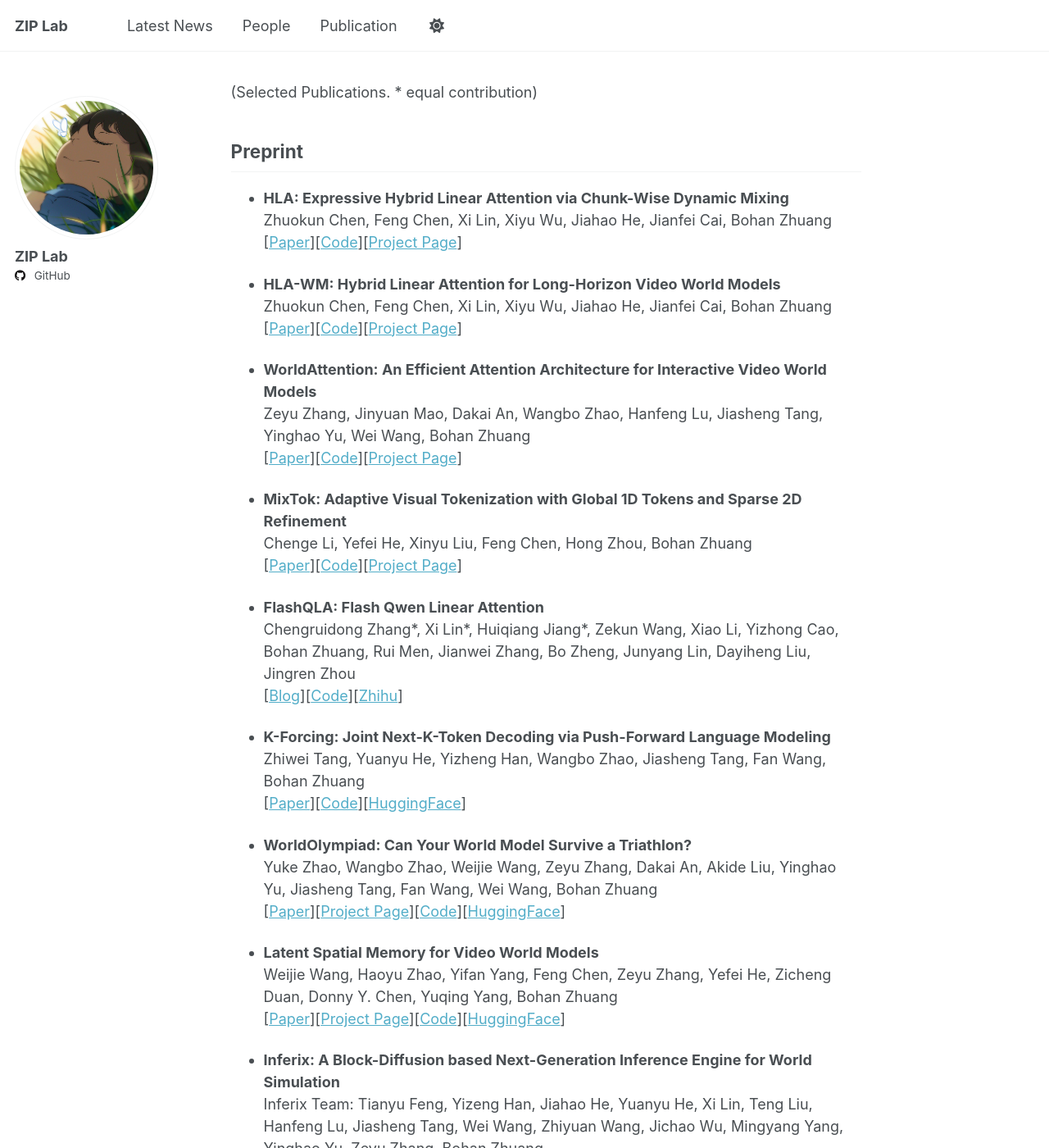
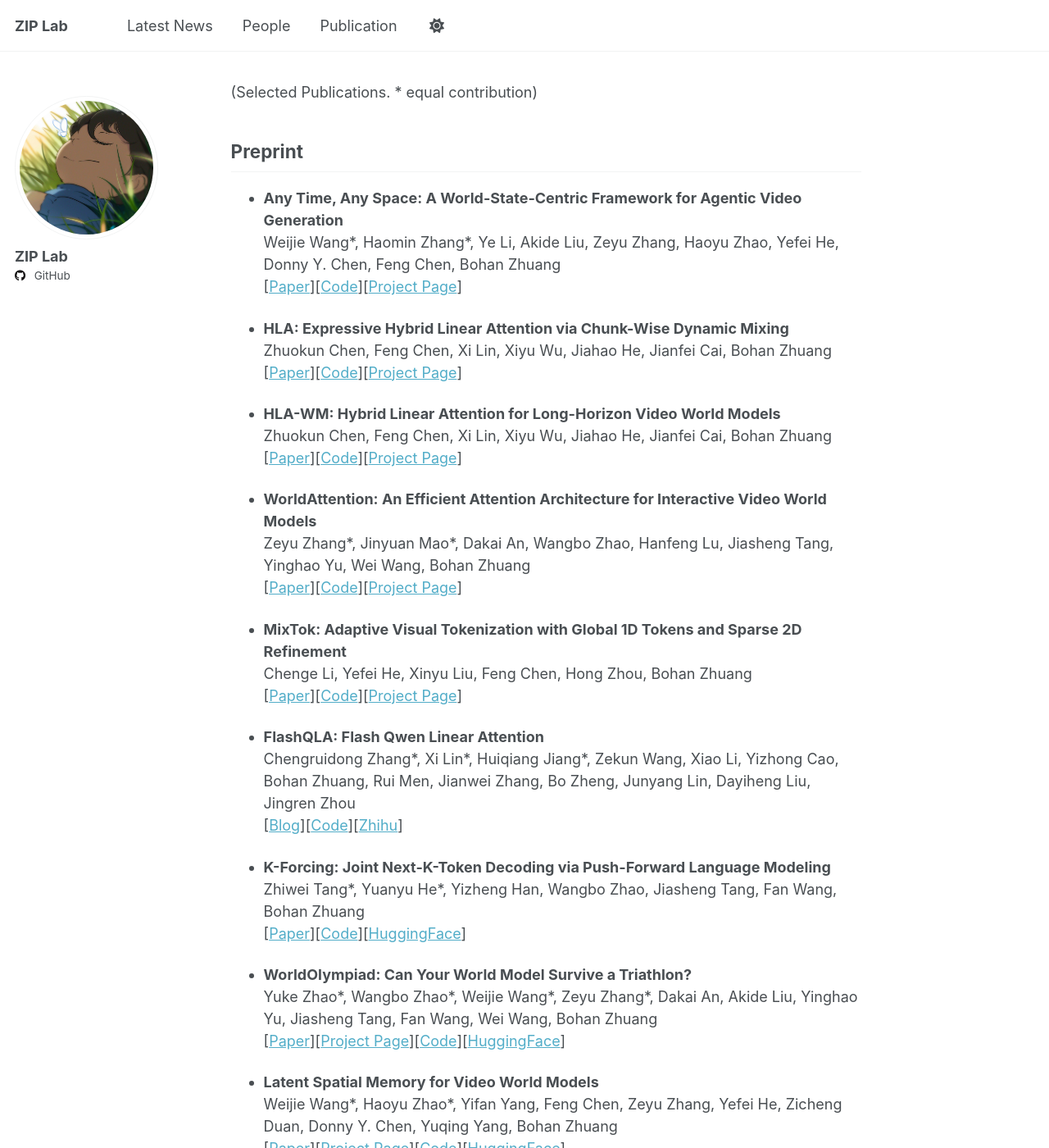
Before and after one commit to ziplab/ziplab.github.io, a Jekyll site: the page built from _pages/publication.md, in a window 1280 px wide and 1400 px high. Shown: the whole window at 82% size. Built offline with Jekyll 4.4.1, drawn with Linux system fonts in a browser that asks for light colours; some of the changed text lies outside the part shown.

Commit message:
Update publication.md

```diff
--- a/_pages/publication.md
+++ b/_pages/publication.md
@@ -5,6 +5,11 @@ author_profile: true
 (Selected Publications. * equal contribution)
 
 ## Preprint
+
+
+- **Any Time, Any Space: A World-State-Centric Framework for Agentic Video Generation**
+Weijie Wang\*, Haomin Zhang\*, Ye Li, Akide Liu, Zeyu Zhang, Haoyu Zhao, Yefei He, Donny Y. Chen, Feng Chen, Bohan Zhuang
+\[[Paper](https://arxiv.org/abs/2610.20571)\]\[[Code](https://github.com/ziplab/ATAS)\]\[[Project Page](https://lhmd.top/atas/)\]
 
 
 
@@ -21,7 +26,7 @@ Zhuokun Chen, Feng Chen, Xi Lin, Xiyu Wu, Jiahao He, Jianfei Cai, Bohan Zhuang
 
 
 - **WorldAttention: An Efficient Attention Architecture for Interactive Video World Models**
-Zeyu Zhang, Jinyuan Mao, Dakai An, Wangbo Zhao, Hanfeng Lu, Jiasheng Tang, Yinghao Yu, Wei Wang, Bohan Zhuang
+Zeyu Zhang\*, Jinyuan Mao\*, Dakai An, Wangbo Zhao, Hanfeng Lu, Jiasheng Tang, Yinghao Yu, Wei Wang, Bohan Zhuang
 \[[Paper](https://arxiv.org/abs/2609.34606)\]\[[Code](https://github.com/alibaba-damo-academy/WorldAttention)\]\[[Project Page](https://alibaba-damo-academy.github.io/WorldAttention/)\]
 
 
@@ -38,18 +43,18 @@ Chengruidong Zhang\*, Xi Lin\*, Huiqiang Jiang\*, Zekun Wang, Xiao Li, Yizhong C
 
 
 - **K-Forcing: Joint Next-K-Token Decoding via Push-Forward Language Modeling**
-Zhiwei Tang, Yuanyu He, Yizheng Han, Wangbo Zhao, Jiasheng Tang, Fan Wang, Bohan Zhuang
+Zhiwei Tang\*, Yuanyu He\*, Yizheng Han, Wangbo Zhao, Jiasheng Tang, Fan Wang, Bohan Zhuang
 \[[Paper](https://arxiv.org/abs/2606.10820)\]\[[Code](https://github.com/alibaba-damo-academy/K-Forcing)\]\[[HuggingFace](https://huggingface.co/zwave/K-Forcing)\]
 
 
 - **WorldOlympiad: Can Your World Model Survive a Triathlon?**
-Yuke Zhao, Wangbo Zhao, Weijie Wang, Zeyu Zhang, Dakai An, Akide Liu, Yinghao Yu, Jiasheng Tang, Fan Wang, Wei Wang, Bohan Zhuang
+Yuke Zhao\*, Wangbo Zhao\*, Weijie Wang\*, Zeyu Zhang\*, Dakai An, Akide Liu, Yinghao Yu, Jiasheng Tang, Fan Wang, Wei Wang, Bohan Zhuang
 \[[Paper](https://arxiv.org/abs/2606.11129)\]\[[Project Page](https://alibaba-damo-academy.github.io/WorldOlympiad/)\]\[[Code](https://github.com/alibaba-damo-academy/WorldOlympiad)\]\[[HuggingFace](https://huggingface.co/papers/2606.11129)\]
 
 
 
 - **Latent Spatial Memory for Video World Models**
-Weijie Wang, Haoyu Zhao, Yifan Yang, Feng Chen, Zeyu Zhang, Yefei He, Zicheng Duan, Donny Y. Chen, Yuqing Yang, Bohan Zhuang
+Weijie Wang\*, Haoyu Zhao\*, Yifan Yang, Feng Chen, Zeyu Zhang, Yefei He, Zicheng Duan, Donny Y. Chen, Yuqing Yang, Bohan Zhuang
 \[[Paper](https://arxiv.org/abs/2606.09828)\]\[[Project Page](https://microsoft.github.io/LatentSpatialMemory/)\]\[[Code](https://github.com/microsoft/LatentSpatialMemory)\]\[[HuggingFace](https://huggingface.co/papers/2606.09828)\]
 
 
@@ -74,7 +79,7 @@ Pengfei Zhou, Zhiwei Tang, Yixing Ma, Jiasheng Tang, Yizeng Han, Zhenglin Wan, F
 
 
 - **TriSplat: Simulation-Ready Feed-Forward 3D Scene Reconstruction**
-Weijie Wang, Zimu Li, Jinchuan Shi, Zeyu Zhang, Botao Ye, Marc Pollefeys, Donny Y. Chen, Bohan Zhuang
+Weijie Wang\*, Zimu Li\*, Jinchuan Shi, Zeyu Zhang, Botao Ye, Marc Pollefeys, Donny Y. Chen, Bohan Zhuang
 \[[Paper](https://arxiv.org/abs/2605.26115)\]\[[Project Page](https://lhmd.top/trisplat/#interactive)\]\[[Code](https://github.com/ziplab/TriSplat)\]
 
 
@@ -94,7 +99,7 @@ Bowen Cui\*, Weijie Wang\*, Zeyu Zhang, Yefei He, Mingda Lin, Haoyu Zhao, Yuanyu
 
 
 - **ZipTok3D: High-Fidelity 3D Tokenization with Compact Token Prefixes**
-Mingda Lin, Weijie Wang, Zeyu Zhang, Bowen Cui, Yefei He, Haoyu Zhao, Yuanyu He, Donny Y. Chen, Feng Chen, Bohan Zhuang
+Mingda Lin\*, Weijie Wang\*, Zeyu Zhang, Bowen Cui, Yefei He, Haoyu Zhao, Yuanyu He, Donny Y. Chen, Feng Chen, Bohan Zhuang
 \[[Paper](https://arxiv.org/abs/2609.01740)\]\[[Project Page](https://forthloth.github.io/ziptok3d/)\]\[[GitHub](https://github.com/ziplab/ZipTok3D)\]
 
 
```
